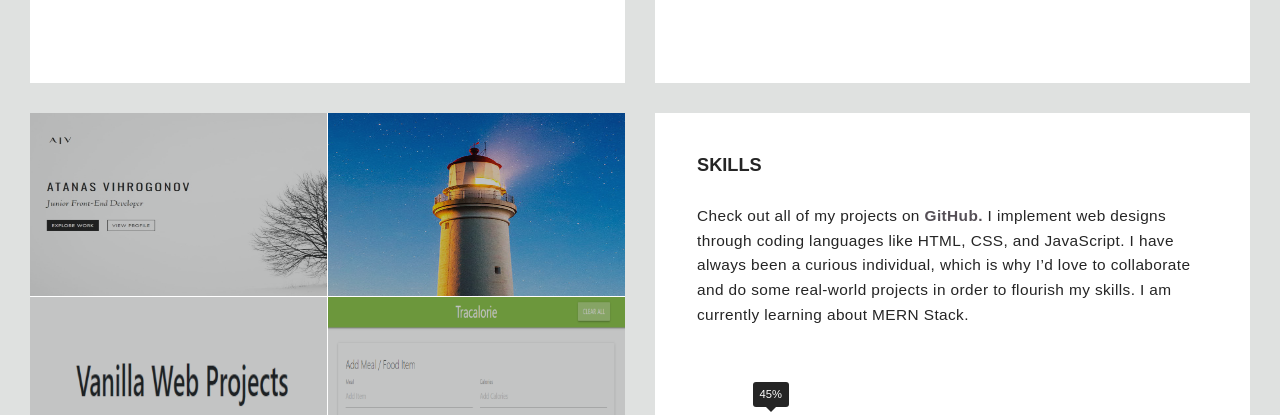
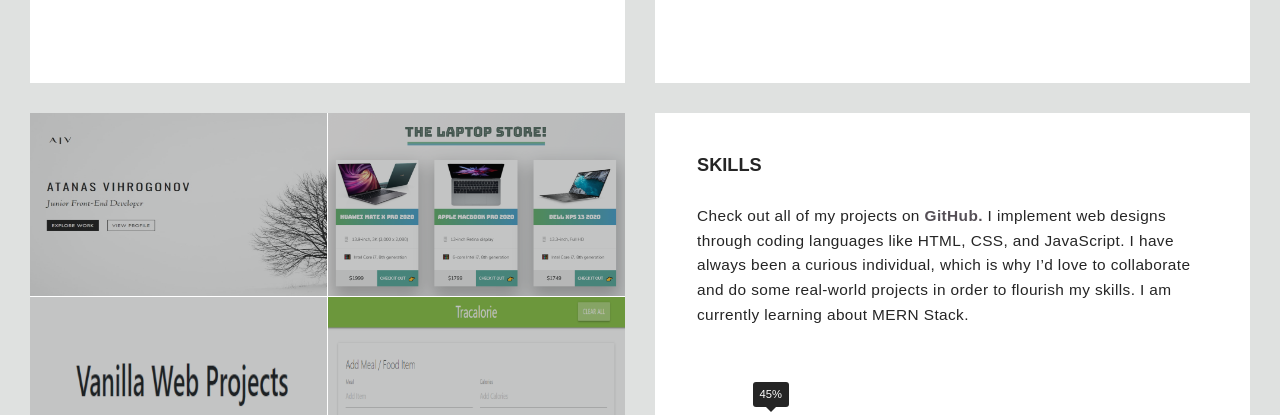
Before and after one commit to AtanasVihrogonov/Old-PP, a website: page public/index.html in a window 1280 px wide. Shown: the part 1078-1493 px from the top of the page. Drawn offline with nearby package versions, Linux system fonts and the light colour scheme; a web font is replaced by a local one.

Commit message:
add node.js project

```diff
--- a/public/js/script.js
+++ b/public/js/script.js
@@ -11,12 +11,12 @@
   },
   {
     id: "2",
-    projectName: 'Project Name',
-    projectType: 'Front-End',
-    projectDescription: 'description',
-    projectImageURL: './img/projects/rsz_lighthouse.jpg',
-    projectliveURL: 'https://www.google.com/',
-    projectSourceCodeURL: 'https://github.com/',
+    projectName: 'Laptop Store',
+    projectType: 'Full-Stack',
+    projectDescription: 'Simple mini project barely scratch the surface of Node.js',
+    projectImageURL: './img/projects/laptop-store.png',
+    projectliveURL: '#',
+    projectSourceCodeURL: 'https://github.com/AtanasVihrogonov/Laptop-Store',
   },
   {
     id: "3",
--- a/scss/components/_portfolio.scss
+++ b/scss/components/_portfolio.scss
@@ -29,7 +29,7 @@
         right: 0;
         bottom: 0;
         flex-direction: column;
-        background: rgba(0, 0, 0, 0.7);
+        background: rgba(0, 0, 0, .4);
         position: absolute;
         justify-content: center;
         align-items:center;
@@ -49,7 +49,7 @@
             margin: 0.2rem;
           }
           p {
-            color: #8A8A8A;
+            color: $secondary-color;
             font-size: 0.9rem;
           }
         }
```
Also changed, not shown: public/index.html (+0 -19 lines), public/css/main.css, public/img/projects/laptop-store.png (added).
